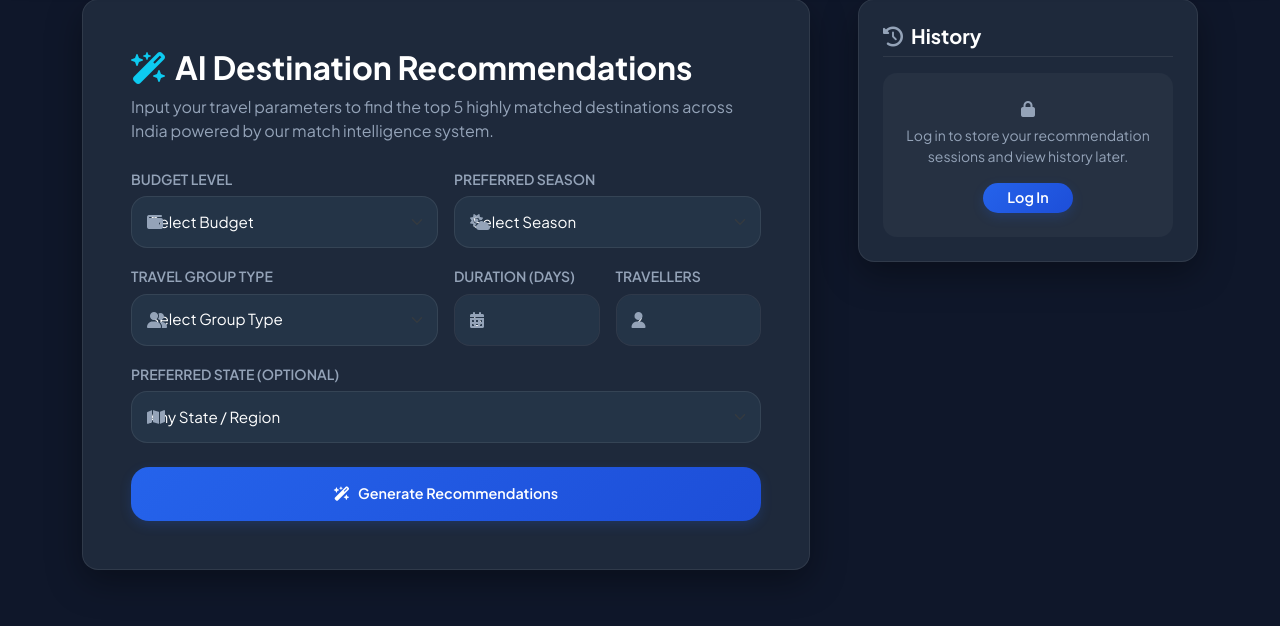
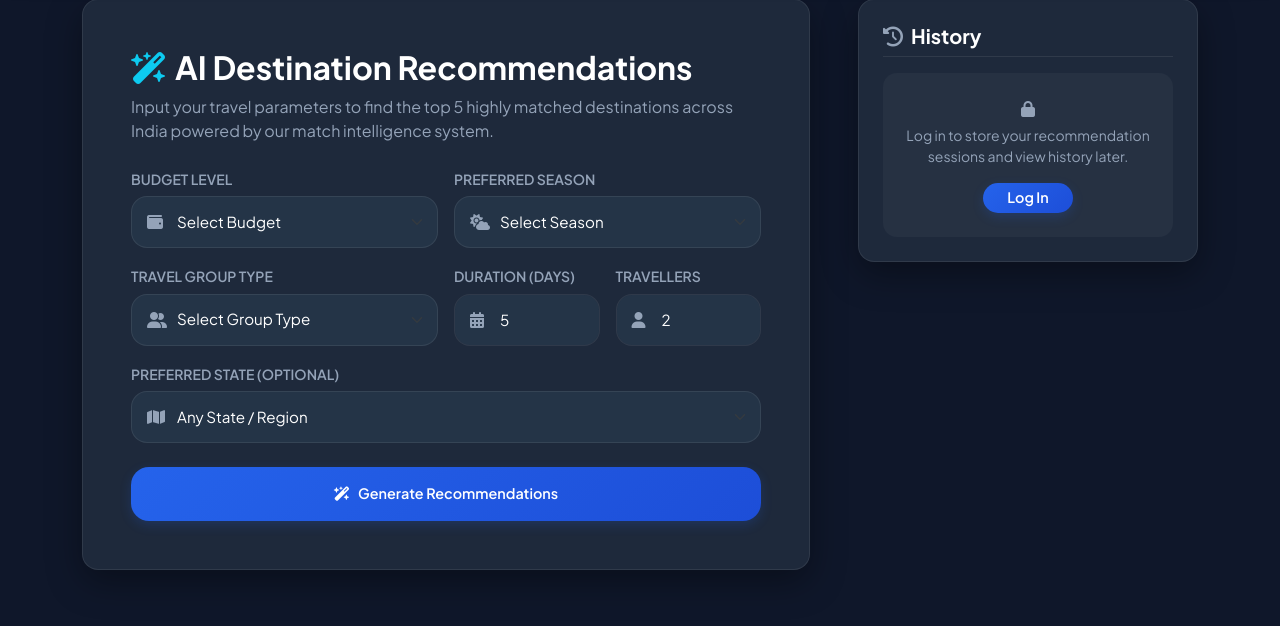
Before and after one commit to dharmik7080/TravelWise, a Django app: page /destinations/recommendations/ in a window 1280 px wide. Shown: the part 117-743 px from the top of the page. Run offline with Django 5.2, Linux system fonts and the light colour scheme; data that the repository does not hold is empty; some libraries are stand-ins or nearby versions.

Commit message:
fix: add !important to input padding-left inline styles to avoid base.html overrides

```diff
--- a/TravelPlanner/destinations/templates/destinations/recommendations.html
+++ b/TravelPlanner/destinations/templates/destinations/recommendations.html
@@ -19,7 +19,7 @@
                     <div class="col-sm-6">
                         <label for="budget" class="form-label text-uppercase fw-semibold small text-muted">Budget Level</label>
                         <div class="position-relative">
-                            <select name="budget" id="budget" class="form-select text-white" style="height: 52px; border-radius: 16px !important; background-color: var(--surface-secondary) !important; border-color: var(--border-color) !important; padding-left: 45px; font-size: 0.95rem;" required>
+                            <select name="budget" id="budget" class="form-select text-white" style="height: 52px; border-radius: 16px !important; background-color: var(--surface-secondary) !important; border-color: var(--border-color) !important; padding-left: 45px !important; font-size: 0.95rem;" required>
                                 <option value="" disabled {% if not form_data.budget %}selected{% endif %}>Select Budget</option>
                                 <option value="Budget" {% if form_data.budget == 'Budget' %}selected{% endif %}>Budget (Low cost)</option>
                                 <option value="Moderate" {% if form_data.budget == 'Moderate' %}selected{% endif %}>Moderate (Average cost)</option>
@@ -33,7 +33,7 @@
                     <div class="col-sm-6">
                         <label for="season" class="form-label text-uppercase fw-semibold small text-muted">Preferred Season</label>
                         <div class="position-relative">
-                            <select name="season" id="season" class="form-select text-white" style="height: 52px; border-radius: 16px !important; background-color: var(--surface-secondary) !important; border-color: var(--border-color) !important; padding-left: 45px; font-size: 0.95rem;" required>
+                            <select name="season" id="season" class="form-select text-white" style="height: 52px; border-radius: 16px !important; background-color: var(--surface-secondary) !important; border-color: var(--border-color) !important; padding-left: 45px !important; font-size: 0.95rem;" required>
                                 <option value="" disabled {% if not form_data.season %}selected{% endif %}>Select Season</option>
                                 <option value="Summer" {% if form_data.season == 'Summer' %}selected{% endif %}>Summer</option>
                                 <option value="Winter" {% if form_data.season == 'Winter' %}selected{% endif %}>Winter</option>
@@ -49,7 +49,7 @@
                     <div class="col-sm-6">
                         <label for="travel_type" class="form-label text-uppercase fw-semibold small text-muted">Travel Group Type</label>
                         <div class="position-relative">
-                            <select name="travel_type" id="travel_type" class="form-select text-white" style="height: 52px; border-radius: 16px !important; background-color: var(--surface-secondary) !important; border-color: var(--border-color) !important; padding-left: 45px; font-size: 0.95rem;" required>
+                            <select name="travel_type" id="travel_type" class="form-select text-white" style="height: 52px; border-radius: 16px !important; background-color: var(--surface-secondary) !important; border-color: var(--border-color) !important; padding-left: 45px !important; font-size: 0.95rem;" required>
                                 <option value="" disabled {% if not form_data.travel_type %}selected{% endif %}>Select Group Type</option>
                                 <option value="Solo" {% if form_data.travel_type == 'Solo' %}selected{% endif %}>Solo Traveller</option>
                                 <option value="Couple" {% if form_data.travel_type == 'Couple' %}selected{% endif %}>Couple / Honeymoon</option>
@@ -63,7 +63,7 @@
                     <div class="col-sm-3">
                         <label for="duration" class="form-label text-uppercase fw-semibold small text-muted">Duration (Days)</label>
                         <div class="position-relative">
-                            <input type="number" name="duration" id="duration" class="form-control text-white" min="1" max="30" value="{{ form_data.duration|default:5 }}" style="height: 52px; border-radius: 16px !important; background-color: var(--surface-secondary) !important; border-color: var(--border-color) !important; padding-left: 45px; font-size: 0.95rem;" required>
+                            <input type="number" name="duration" id="duration" class="form-control text-white" min="1" max="30" value="{{ form_data.duration|default:5 }}" style="height: 52px; border-radius: 16px !important; background-color: var(--surface-secondary) !important; border-color: var(--border-color) !important; padding-left: 45px !important; font-size: 0.95rem;" required>
                             <i class="fa-solid fa-calendar-days text-muted position-absolute" style="left: 16px; top: 50%; transform: translateY(-50%); pointer-events: none;"></i>
                         </div>
                     </div>
@@ -72,7 +72,7 @@
                     <div class="col-sm-3">
                         <label for="num_travellers" class="form-label text-uppercase fw-semibold small text-muted">Travellers</label>
                         <div class="position-relative">
-                            <input type="number" name="num_travellers" id="num_travellers" class="form-control text-white" min="1" max="20" value="{{ form_data.num_travellers|default:2 }}" style="height: 52px; border-radius: 16px !important; background-color: var(--surface-secondary) !important; border-color: var(--border-color) !important; padding-left: 45px; font-size: 0.95rem;" required>
+                            <input type="number" name="num_travellers" id="num_travellers" class="form-control text-white" min="1" max="20" value="{{ form_data.num_travellers|default:2 }}" style="height: 52px; border-radius: 16px !important; background-color: var(--surface-secondary) !important; border-color: var(--border-color) !important; padding-left: 45px !important; font-size: 0.95rem;" required>
                             <i class="fa-solid fa-user text-muted position-absolute" style="left: 16px; top: 50%; transform: translateY(-50%); pointer-events: none;"></i>
                         </div>
                     </div>
@@ -81,7 +81,7 @@
                     <div class="col-12">
                         <label for="state" class="form-label text-uppercase fw-semibold small text-muted">Preferred State (Optional)</label>
                         <div class="position-relative">
-                            <select name="state" id="state" class="form-select text-white" style="height: 52px; border-radius: 16px !important; background-color: var(--surface-secondary) !important; border-color: var(--border-color) !important; padding-left: 45px; font-size: 0.95rem;">
+                            <select name="state" id="state" class="form-select text-white" style="height: 52px; border-radius: 16px !important; background-color: var(--surface-secondary) !important; border-color: var(--border-color) !important; padding-left: 45px !important; font-size: 0.95rem;">
                                 <option value="" {% if not form_data.state %}selected{% endif %}>Any State / Region</option>
                                 {% for st in states %}
                                     <option value="{{ st }}" {% if form_data.state == st %}selected{% endif %}>{{ st }}</option>
```
